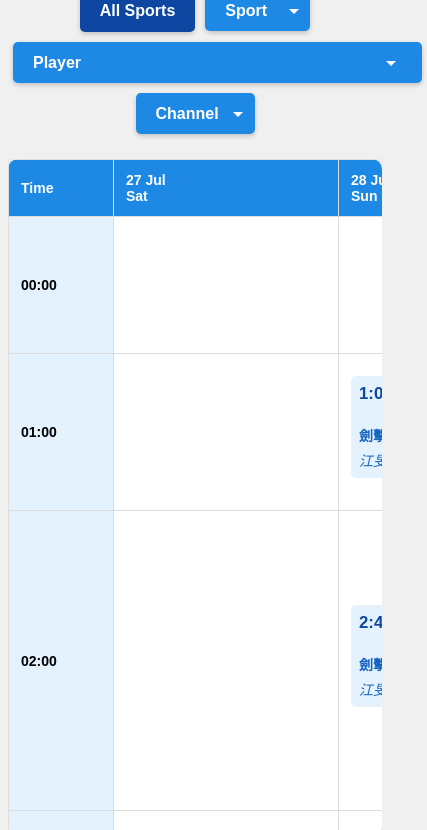
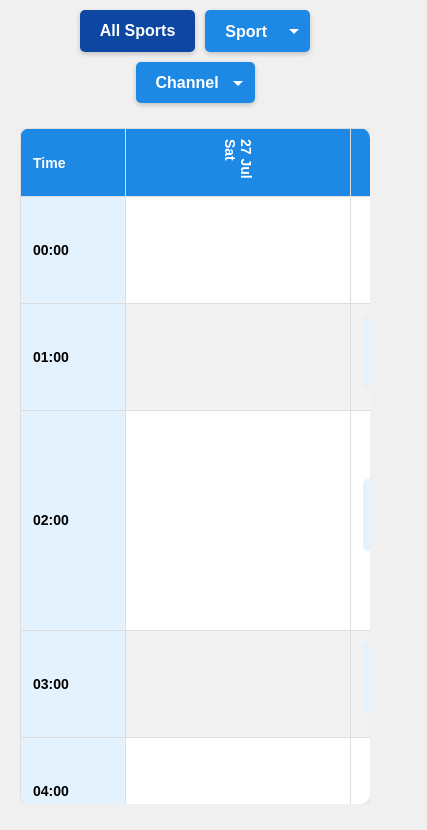
Before and after one commit to FatKam2024/olympicsHK, a plain HTML site: page index.html in a window 390 px wide. Shown: the part 167-997 px from the top of the page, 427 px wide, since content can reach past the window. Drawn offline with nearby package versions, Linux system fonts and the light colour scheme.

Commit message:
Add files via upload

```diff
--- a/index.html
+++ b/index.html
@@ -5,10 +5,82 @@
     <meta name="viewport" content="width=device-width, initial-scale=1.0">
     <title>Hong Kong Team Matches - Paris Olympics</title>
     <script src="https://cdnjs.cloudflare.com/ajax/libs/PapaParse/5.3.0/papaparse.min.js"></script>
+    <style>
+        body {
+            font-family: Arial, sans-serif;
+            margin: 0;
+            padding: 20px;
+            background-color: #f0f0f0;
+        }
+        h1 {
+            text-align: center;
+            color: #333;
+        }
+        #buttons {
+            display: flex;
+            flex-wrap: wrap;
+            justify-content: center;
+            margin-bottom: 20px;
+        }
+        button, select {
+            margin: 5px;
+            padding: 10px 15px;
+            background-color: #4CAF50;
+            color: white;
+            border: none;
+            border-radius: 4px;
+            cursor: pointer;
+            transition: background-color 0.3s;
+        }
+        button:hover, select:hover {
+            background-color: #45a049;
+        }
+        button.active {
+            background-color: #45a049;
+        }
+        #tables {
+            overflow-x: auto;
+        }
+        table {
+            width: 100%;
+            border-collapse: collapse;
+            background-color: white;
+            box-shadow: 0 0 20px rgba(0, 0, 0, 0.1);
+        }
+        th, td {
+            border: 1px solid #ddd;
+            padding: 12px;
+            text-align: left;
+        }
+        th {
+            background-color: #4CAF50;
+            color: white;
+        }
+        tr:nth-child(even) {
+            background-color: #f2f2f2;
+        }
+        .hidden {
+            display: none;
+        }
+        @media (max-width: 768px) {
+            th, td {
+                padding: 8px;
+                font-size: 14px;
+            }
+            .date-header {
+                writing-mode: vertical-rl;
+                text-orientation: mixed;
+                white-space: nowrap;
+                padding: 10px 5px;
+            }
+        }
+    </style>
 </head>
 <body>
     <h1>Hong Kong Team Matches - Paris Olympics</h1>
-    <div id="buttons"></div>
+    <div id="buttons">
+        <!-- Buttons and drop-downs will be dynamically added here -->
+    </div>
     <div id="tables"></div>
     <script src="script.js"></script>
 </body>
--- a/script.js
+++ b/script.js
@@ -15,9 +15,8 @@ fetch('OlympicsHK.csv')
                 }));
                 const uniqueDates = [...new Set(events.map(e => e.date))];
                 const uniqueSports = [...new Set(events.map(e => e.sport))];
-                const uniquePlayers = [...new Set(events.map(e => e.player))];
 
-                createButtonAndDropdown(['All Sports', ...uniqueSports], uniquePlayers);
+                createButtonAndDropdown(['All Sports', ...uniqueSports]);
                 createTables('All Sports', uniqueDates, events);
                 createTables(uniqueSports, uniqueDates, events);
 
@@ -31,7 +30,7 @@ fetch('OlympicsHK.csv')
     });
 
 // Create "All Sports" button and sports dropdown
-const createButtonAndDropdown = (uniqueSports, uniquePlayers) => {
+const createButtonAndDropdown = (uniqueSports) => {
     const buttonsDiv = document.getElementById('buttons');
 
     // Create "All Sports" button
@@ -40,7 +39,6 @@ const createButtonAndDropdown = (uniqueSports, uniquePlayers) => {
     allSportsButton.onclick = () => {
         filterSport('All Sports');
         document.querySelector('#select-sport').selectedIndex = 0;
-        document.querySelector('#select-player').selectedIndex = 0;
     };
     allSportsButton.classList.add('active');
     buttonsDiv.appendChild(allSportsButton);
@@ -54,7 +52,6 @@ const createButtonAndDropdown = (uniqueSports, uniquePlayers) => {
         } else {
             filterSport(e.target.value);
         }
-        document.querySelector('#select-player').selectedIndex = 0;
     };
 
     // Add default option
@@ -72,33 +69,6 @@ const createButtonAndDropdown = (uniqueSports, uniquePlayers) => {
     });
 
     buttonsDiv.appendChild(sportDropdown);
-
-    // Create dropdown for players
-    const playerDropdown = document.createElement('select');
-    playerDropdown.id = 'select-player';
-    playerDropdown.onchange = (e) => {
-        if (e.target.value === '') {
-            filterSport('All Sports');
-        } else {
-            filterPlayer(e.target.value);
-        }
-    };
-
-    // Add default option
-    const defaultPlayerOption = document.createElement('option');
-    defaultPlayerOption.text = 'Player';
-    defaultPlayerOption.value = '';
-    playerDropdown.add(defaultPlayerOption);
-
-    // Add player options
-    uniquePlayers.forEach(player => {
-        const option = document.createElement('option');
-        option.text = player;
-        option.value = player;
-        playerDropdown.add(option);
-    });
-
-    buttonsDiv.appendChild(playerDropdown);
 
     // Add dropdown for live channels
     const liveChannelsDropdown = document.createElement('select');
@@ -122,6 +92,7 @@ const createButtonAndDropdown = (uniqueSports, uniquePlayers) => {
 
     buttonsDiv.appendChild(liveChannelsDropdown);
 };
+
 
 // Create tables for each sport
 const createTables = (uniqueSports, uniqueDates, events) => {
@@ -172,7 +143,7 @@ const generateTableHTML = (uniqueDates, events) => {
             const eventsList = slotEvents.map(event => `
                 <div class="event">
                     <strong>${event.time}</strong><br>
-                    <span class="sport-type">${event.sport}:</span> ${event.event}<br>
+                    ${event.event}<br>
                     <em>${event.player}</em>
                 </div>
             `).join('<hr>');
@@ -210,36 +181,6 @@ const filterSport = (sport) => {
             button.classList.remove('active');
         }
     });
-
-    // Reset player dropdown
-    document.querySelector('#select-player').selectedIndex = 0;
-};
-
-// Filter events by player
-const filterPlayer = (player) => {
-    const tables = document.querySelectorAll('#tables table');
-    tables.forEach(table => {
-        const events = table.querySelectorAll('.event');
-        events.forEach(event => {
-            if (event.querySelector('em').textContent.includes(player)) {
-                event.style.display = 'block';
-                event.closest('tr').style.display = 'table-row';
-            } else {
-                event.style.display = 'none';
-                // Hide the entire row if all events are hidden
-                const visibleEvents = event.closest('td').querySelectorAll('.event[style="display: block;"]');
-                if (visibleEvents.length === 0) {
-                    event.closest('tr').style.display = 'none';
-                }
-            }
-        });
-        table.classList.remove('hidden');
-    });
-
-    // Update active button and dropdown
-    document.querySelectorAll('#buttons button').forEach(button => button.classList.remove('active'));
-    document.querySelector('#select-sport').selectedIndex = 0;
-    document.querySelector('#select-player').value = player;
 };
 
 // Add this to your existing CSS or create a new <style> tag in your HTML
@@ -347,21 +288,10 @@ document.head.insertAdjacentHTML('beforeend', `
 
     .event strong {
         color: #0d47a1;
-        font-size: 1.2em;
-        display: block;
-        margin-bottom: 5px;
-    }
-
-    .event .sport-type {
-        color: #1565c0;
-        font-weight: bold;
     }
 
     .event em {
         color: #1565c0;
-        font-style: italic;
-        display: block;
-        margin-top: 5px;
     }
 
     hr {
@@ -388,7 +318,7 @@ document.head.insertAdjacentHTML('beforeend', `
 </style>
 `);
 
-	// Wrap tables in a container for horizontal scrolling
+// Wrap tables in a container for horizontal scrolling
 document.addEventListener('DOMContentLoaded', () => {
     const tablesDiv = document.getElementById('tables');
     const tableContainer = document.createElement('div');
```
